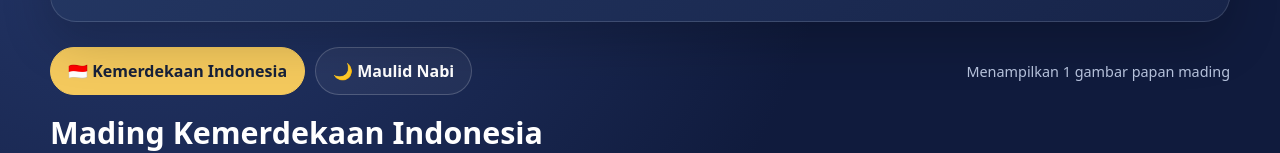
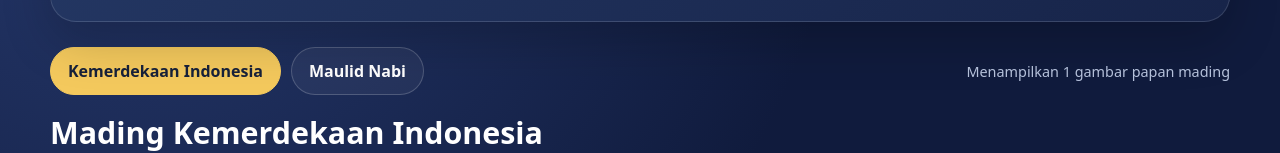
Before and after one commit to MasNabil-bot/foto-kelas-5, a plain HTML site: page index.html in a window 1280 px wide. Shown: the part 263-416 px from the top of the page. Drawn offline with Linux system fonts and the light colour scheme.

Commit message:
index.html

```diff
--- a/index.html
+++ b/index.html
@@ -1,6 +1,6 @@
 
 <!doctype html>
-<html lang="id">
+<html lang="">
 <head>
 <meta charset="utf-8">
 <meta name="viewport" content="width=device-width,initial-scale=1">
@@ -283,7 +283,7 @@ footer{
       type="button"
       data-category="kemerdekaan"
       aria-pressed="true">
-      🇮🇩 Kemerdekaan Indonesia
+      Kemerdekaan Indonesia
     </button>
 
     <button
@@ -291,7 +291,7 @@ footer{
       type="button"
       data-category="maulid"
       aria-pressed="false">
-      🌙 Maulid Nabi
+      Maulid Nabi
     </button>
   </div>
 
```
